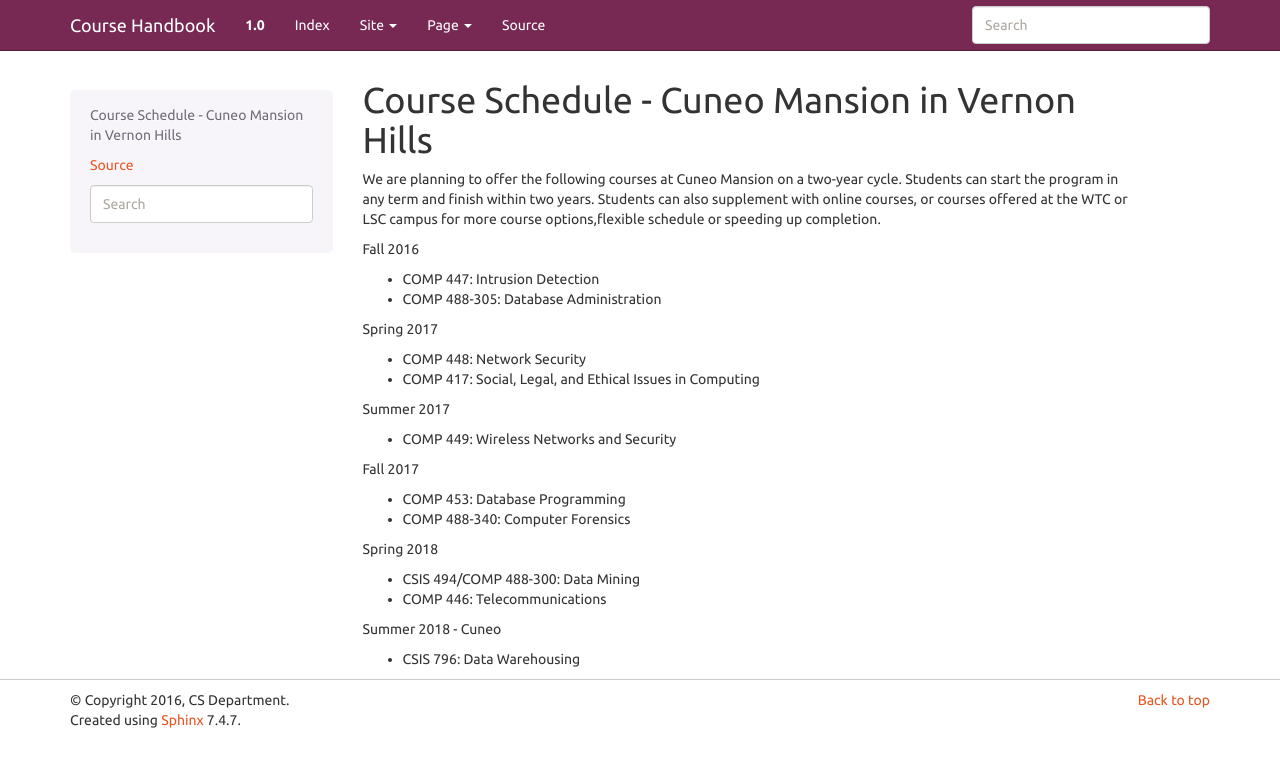
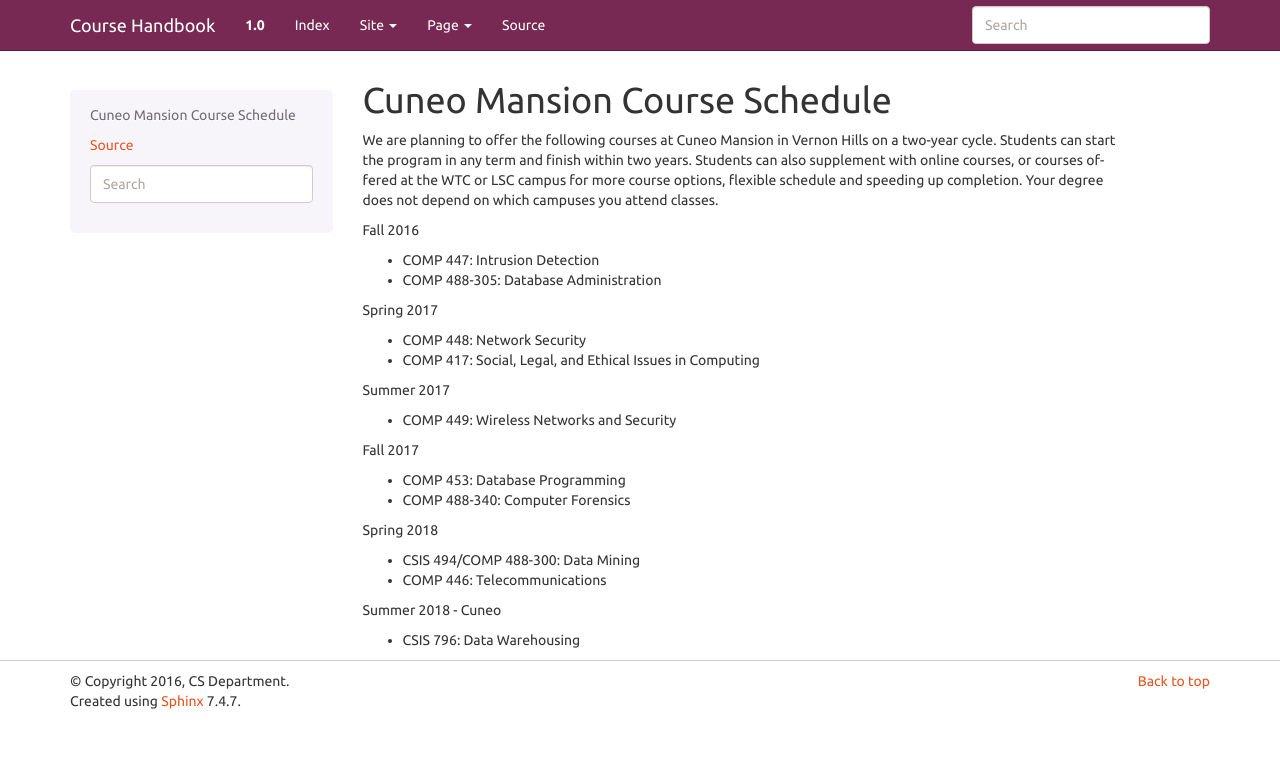
Before and after one commit to kyang5/coursedescriptions, a Sphinx documentation site: the page built from source/cuneo2yrschedule.rst, in a window 1280 px wide. Shown: the top 767 px of the page. Built offline with Sphinx 7.4.7, drawn with Linux system fonts in a browser that asks for light colours.

Commit message:
typo in cuneo

```diff
--- a/source/cuneo2yrschedule.rst
+++ b/source/cuneo2yrschedule.rst
@@ -4,10 +4,11 @@
 
 .. _cuneo-schedule:
 
-Course Schedule - Cuneo Mansion in Vernon Hills
-================================================
+Cuneo Mansion Course Schedule
+==============================
 
-We are planning to offer the following courses at Cuneo Mansion on a two-year cycle. Students can start the program in any term and finish within two years.  Students can also supplement with online courses, or courses offered at the WTC or LSC campus for more course options,flexible schedule or speeding up completion.
+We are planning to offer the following courses at Cuneo Mansion
+in Vernon Hills on a two-year cycle. Students can start the program in any term and finish within two years.  Students can also supplement with online courses, or courses offered at the WTC or LSC campus for more course options, flexible schedule and speeding up completion.  Your degree does not depend on which campuses you attend classes.
 
 Fall 2016
 
```
